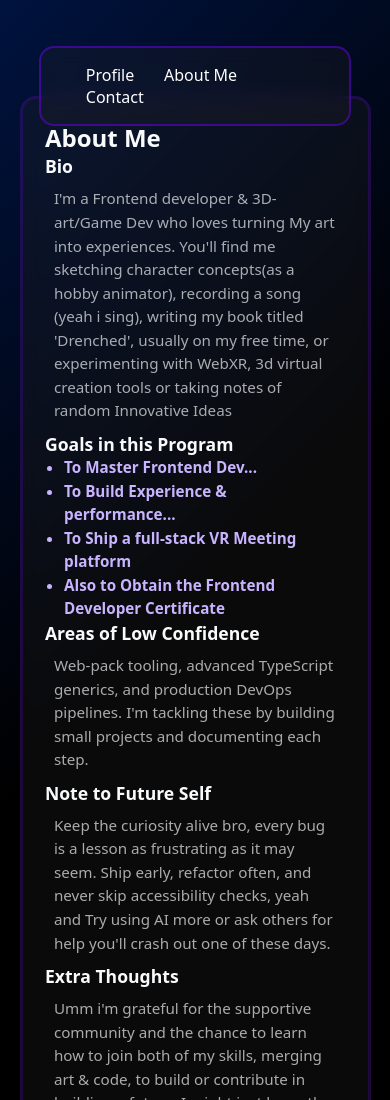
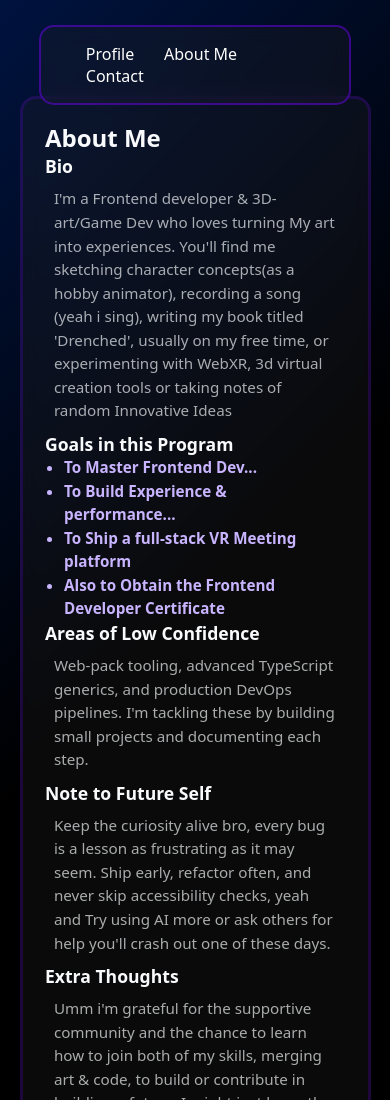
Before and after one commit to sonofaudi/p, a plain HTML site: page about.html in a window 390 px wide. Shown: the top 1100 px of the page. Drawn offline with Linux system fonts and the light colour scheme; a script that the page names is missing.

Commit message:
pushed about nav bar upward

```diff
--- a/style.css
+++ b/style.css
@@ -213,7 +213,20 @@
     gap: 0.75rem;
   }
 
-
+.glass-bar-about{
+    display: flex;
+    flex-wrap: wrap;
+    justify-content: center;
+    align-items: center;
+    width: 80%;
+    height: auto;
+    height: fit-content;
+    max-width: 600px;
+    position: relative;
+    top: 3%;
+    position: absolute;
+    left: 10%;
+}
 
   .profile-name {
     font-size: 1.25rem;
```
